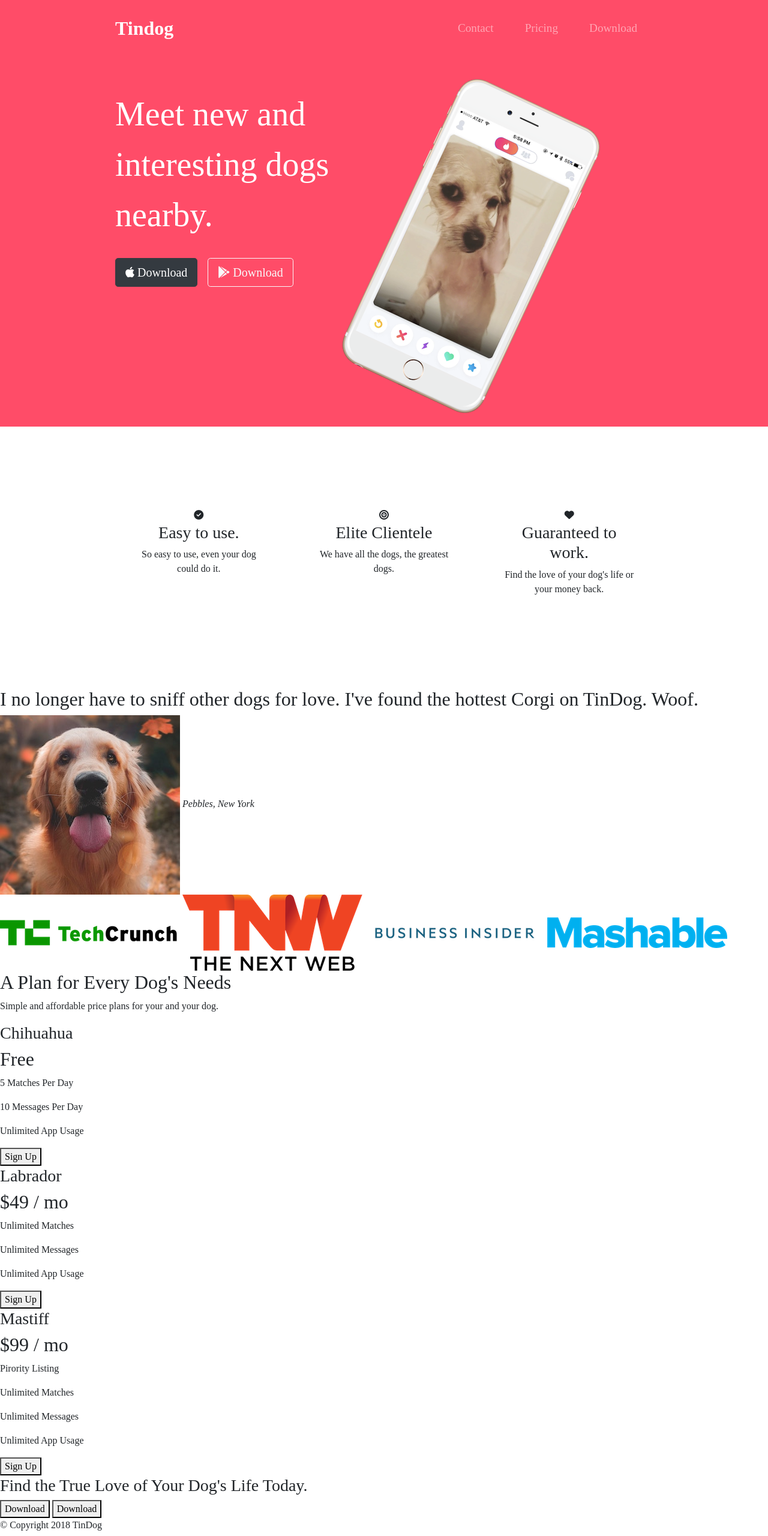
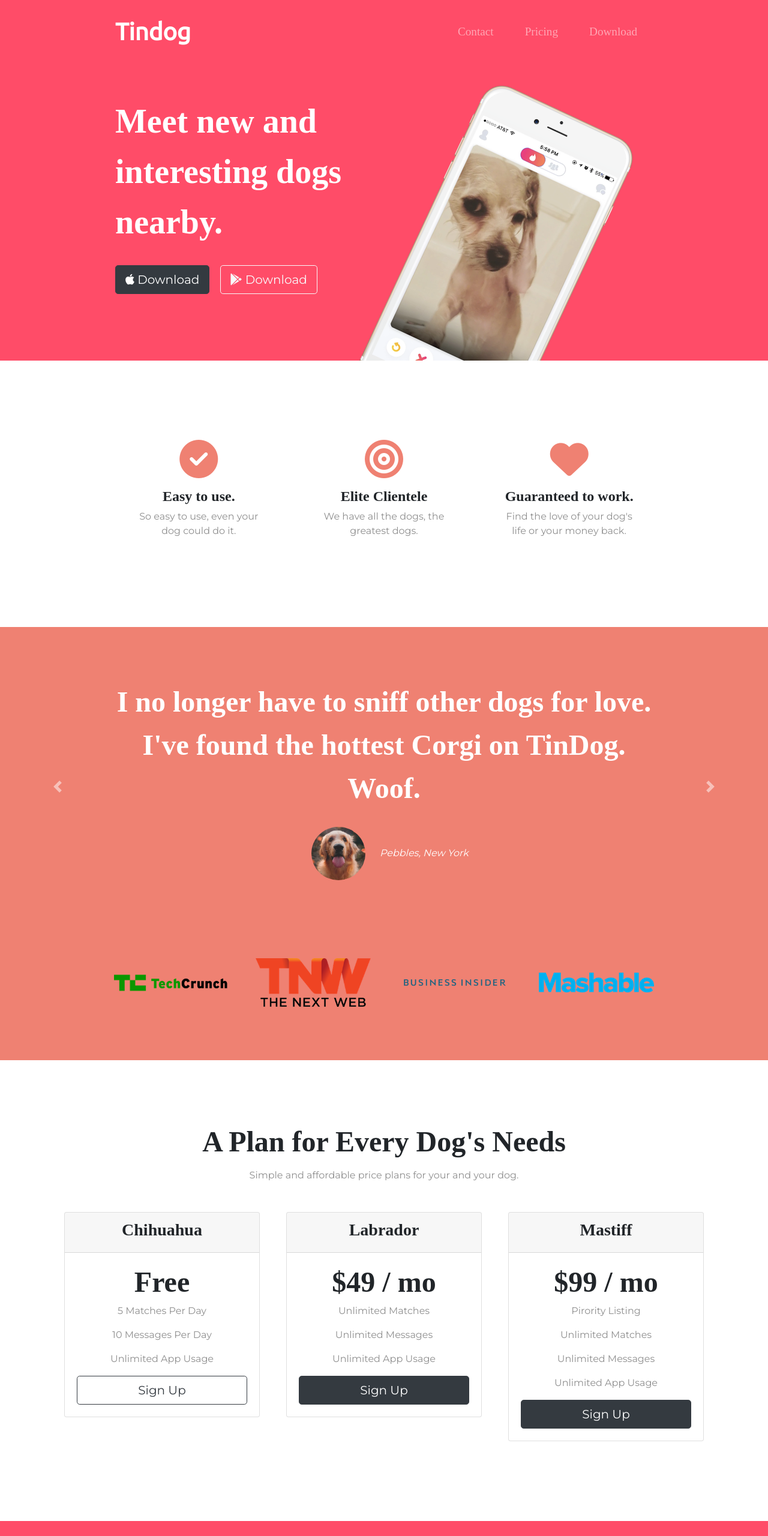
Before and after one commit to jua002/TinDog, a plain HTML site: page index.html in a window 1280 px wide. Shown: the part 20-2580 px from the top of the page at 60% size. Drawn offline with nearby package versions, Linux system fonts and the light colour scheme.

Commit message:
final features

```diff
--- a/css/styles.css
+++ b/css/styles.css
@@ -1,24 +1,50 @@
 body {
-  font-family: "montserrat-Black";
+  font-family: "Montserrat";
+  text-align: center;
 }
 
-#title {
+h1,
+h2,
+h3,
+h4,
+h5,
+h6 {
+  font-family: "Monsterrat-Bold";
+  font-weight: 700;
+}
+
+p {
+  color: #8f8f8f;
+}
+
+/* -------Containers---------------- */
+
+.container-fluid {
+  padding: 7% 15%;
+}
+
+/* ------Sections-------------------- */
+.colored-section {
   background-color: #ff4c68;
   color: #fff;
 }
 
-.container-fluid {
-  padding: 3% 15%;
+.white-section {
+  background-color: #fff;
 }
 
-h1 {
-  font-family: "montserrat-Black";
+/* -----------Heading-------------------- */
+
+.big-heading {
+  font-family: "Montserrat-Black";
+  font-weight: 900;
   font-size: 3.5rem;
   line-height: 1.5;
 }
 
-h3 {
-  font-family: "montserrat-Bold";
+.section-heading {
+  font-size: 3rem;
+  line-height: 1.5;
 }
 
 /* ----------------Navigation Bar------------- */
@@ -28,8 +54,8 @@
 }
 
 .navbar-brand {
-  font-family: "ubuntu";
-  font-size: 2rem;
+  font-family: "Ubuntu";
+  font-size: 2.5rem;
   font-weight: bold;
 }
 
@@ -39,29 +65,108 @@
 
 .nav-link {
   font-size: 1.2rem;
-  font-family: "montserrat-light";
+  font-family: "Montserrat-light";
+  font-weight: 300;
 }
 
-/* Downlad Button */
+/* ---------------------Title Section-------------------- */
+
+#title .container-fluid {
+  padding: 3% 15% 7%;
+  text-align: left;
+}
 
 .download-button {
   margin: 5% 3% 5% 0;
 }
 
-/* Title-image */
-
 .title-image {
   width: 60%;
   transform: rotate(25deg);
+  position: absolute;
+  right: 30%;
 }
 
-/* Features section */
+/* -------------------------------Features section--------------------- */
 
 #features {
-  padding: 7% 15%;
+  position: relative;
+}
+
+.feature-title {
+  font-size: 1.5rem;
 }
 
 .feature-box {
-  text-align: center;
-  padding: 5%;
+  padding: 4.5%;
 }
+
+.icon {
+  color: #ef8172;
+  margin-bottom: 1rem;
+}
+
+.icon:hover {
+  color: #ff4c68;
+}
+
+/* -----------------Testimonial Section----------------------------------------- */
+
+#testimonials {
+  background-color: #ef8172;
+}
+
+.testimonial-text {
+  font-size: 3rem;
+  line-height: 1.5;
+}
+
+.testimonial-image {
+  width: 10%;
+  border-radius: 100%;
+  margin: 20px;
+}
+
+#press {
+  background-color: #ef8172;
+  padding-bottom: 3%;
+}
+
+.press-logo {
+  width: 15%;
+  margin: 20px 20px 50px;
+}
+
+/* ---------------------Pricing Section------------------------------------- */
+
+#pricing {
+  padding: 100px;
+  line-height: 1.5;
+}
+
+.price-text {
+  font-size: 3rem;
+}
+
+.pricing-column {
+  padding: 3% 2%;
+}
+
+/* ------------------------CTA Section------------------------------------ */
+
+/* ------------------------------Footer section---------------------------- */
+
+.social-icon {
+  margin: 20px 10px;
+}
+
+@media (max-width: 1028px) {
+  #title {
+    text-align: center;
+  }
+
+  .title-image {
+    position: static;
+    transform: rotate(0);
+  }
+}
--- a/index.html
+++ b/index.html
@@ -4,48 +4,26 @@
     <meta charset="utf-8" />
     <title>TinDog</title>
     <!-- Google fonts -->
+    <link rel="preconnect" href="https://fonts.googleapis.com">
     <link rel="preconnect" href="https://fonts.gstatic.com"/>
-    <link href="https://fonts.googleapis.com/css2?family=Montserrat:wght@900&display=swap" rel="stylesheet"/>
-
-
+    <link href="https://fonts.googleapis.com/css2?family=Montserrat:wght@300;400;700;900&family=Ubuntu&display=swap" rel="stylesheet">
 
 
     <!-- what link is this -->
-    <link
-      rel="stylesheet"
-      href="https://cdn.jsdelivr.net/npm/bootstrap@4.6.0/dist/css/bootstrap.min.css"
-      integrity="sha384-B0vP5xmATw1+K9KRQjQERJvTumQW0nPEzvF6L/Z6nronJ3oUOFUFpCjEUQouq2+l"
-      crossorigin="anonymous"
-    />
+    <link rel="stylesheet" href="https://cdn.jsdelivr.net/npm/bootstrap@4.6.1/dist/css/bootstrap.min.css" integrity="sha384-zCbKRCUGaJDkqS1kPbPd7TveP5iyJE0EjAuZQTgFLD2ylzuqKfdKlfG/eSrtxUkn" crossorigin="anonymous">
     <!-- css stylesheet -->
     <link rel="stylesheet" href="css/styles.css" />
 
     <!-- font awesome -->
     <script src="https://kit.fontawesome.com/c3abb40775.js" crossorigin="anonymous"></script>
 
-    <!-- Bootstrap script -->
-    <script
-      src="https://code.jquery.com/jquery-3.5.1.slim.min.js"
-      integrity="sha384-DfXdz2htPH0lsSSs5nCTpuj/zy4C+OGpamoFVy38MVBnE+IbbVYUew+OrCXaRkfj"
-      crossorigin="anonymous"
-    ></script>
-    <script
-      src="https://cdn.jsdelivr.net/npm/popper.js@1.16.1/dist/umd/popper.min.js"
-      integrity="sha384-9/reFTGAW83EW2RDu2S0VKaIzap3H66lZH81PoYlFhbGU+6BZp6G7niu735Sk7lN"
-      crossorigin="anonymous"
-    ></script>
-    <script
-      src="https://cdn.jsdelivr.net/npm/bootstrap@4.6.0/dist/js/bootstrap.min.js"
-      integrity="sha384-+YQ4JLhjyBLPDQt//I+STsc9iw4uQqACwlvpslubQzn4u2UU2UFM80nGisd026JF"
-      crossorigin="anonymous"
-    ></script>
+
+
   </head>
 
   <body>
-    <section id="title">
+    <section class="colored-section" id="title">
       <div class="container-fluid">
-
-
       <!-- Nav Bar -->
         <nav class="navbar navbar-expand-lg navbar-dark">
           <a class="navbar-brand" href="">Tindog</a>
@@ -63,13 +41,13 @@
           <div class="collapse navbar-collapse" id="navbarTogglerDemo01">
             <ul class="navbar-nav ml-auto">
               <li class="navbar-item">
-              <a class="nav-link" href="">Contact</a>
+                <a class="nav-link" href="#footer">Contact</a>
               </li>
               <li class="navbar-item">
-              <a class="nav-link" href="">Pricing</a>
+                <a class="nav-link" href="#pricing">Pricing</a>
               </li>
               <li class="navbar-item">
-              <a class="nav-link" href="">Download</a>
+                <a class="nav-link" href="#cta">Download</a>
               </li>
             </ul>
           </div>
@@ -79,7 +57,7 @@
 
         <div class="row">
           <div class="col-lg-6">
-          <h1>Meet new and interesting dogs nearby.</h1>
+            <h1 class="big-heading">Meet new and interesting dogs nearby.</h1>
             <button type="button" class="btn btn-dark btn-lg download-button"><i class="fab fa-apple"></i> Download</button>
             <button type="button" class="btn btn-outline-light btn-lg download-button"><i class="fab fa-google-play"></i> Download</button>
           </div>
@@ -92,93 +70,150 @@
 
     <!-- Features -->
 
-    <section id="features">
+    <section class="white-section" id="features">
+      <div class="container-fluid">
         <div class="row">
           <div class="feature-box col-lg-4">
-          <i class="fas fa-check-circle"></i>
-          <h3>Easy to use.</h3>
+            <i class="icon fas fa-check-circle fa-4x"></i>
+            <h3 class="feature-title">Easy to use.</h3>
             <p>So easy to use, even your dog could do it.</p>
           </div>
 
           <div class="feature-box col-lg-4">
-          <i class="fas fa-bullseye"></i>
-          <h3>Elite Clientele</h3>
+            <i class="icon fas fa-bullseye fa-4x"></i>
+            <h3 class="feature-title">Elite Clientele</h3>
             <p>We have all the dogs, the greatest dogs.</p>
           </div>
 
           <div class="feature-box col-lg-4">
-          <i class="fas fa-heart"></i>
-          <h3>Guaranteed to work.</h3>
+            <i class="icon fas fa-heart fa-4x"></i>
+            <h3 class="feature-title">Guaranteed to work.</h3>
             <p>Find the love of your dog's life or your money back.</p>
+          </div>
         </div>
       </div>
     </section>
 
     <!-- Testimonials -->
 
-    <section id="testimonials">
-      <h2>
+    <section class="colored-section" id="testimonials">
+      <div id="testimonial-carousel" class="carousel slide" data-ride="false">
+        <div class="carousel-inner">
+          <div class="carousel-item active container-fluid">
+            <h2 class="testimonial-text">
               I no longer have to sniff other dogs for love. I've found the hottest
               Corgi on TinDog. Woof.
             </h2>
-      <img src="images/dog-img.jpg" alt="dog-profile" />
+            <img class="testimonial-image" src="images/dog-img.jpg" alt="dog-profile" />
             <em>Pebbles, New York</em>
+          </div>
+          <div class="carousel-item container-fluid">
+            <h2 class="testimonial-text">My dog used to be so lonely, but with TinDog's help, they've found the love of their life. I think.</h2>
+            <img class="testimonial-image" src="images/lady-img.jpg" alt="lady-profile">
+            <em>Beverly, Illinois</em>
+          </div>
+        </div>
+        <button class="carousel-control-prev" type="button" data-target="#testimonial-carousel" data-slide="prev">
+          <span class="carousel-control-prev-icon"></span>
+        </button>
+        <button class="carousel-control-next" type="button" data-target="#testimonial-carousel" data-slide="next">
+          <span class="carousel-control-next-icon"></span>
+        </button>
+      </div>
 
-      <!-- <h2 class="testimonial-text">My dog used to be so lonely, but with TinDog's help, they've found the love of their life. I think.</h2>
-    <img class="testimonial-image" src="images/lady-img.jpg" alt="lady-profile">
-    <em>Beverly, Illinois</em> -->
     </section>
 
     <!-- Press -->
 
-    <section id="press">
-      <img src="images/techcrunch.png" alt="tc-logo" />
-      <img src="images/tnw.png" alt="tnw-logo" />
-      <img src="images/bizinsider.png" alt="biz-insider-logo" />
-      <img src="images/mashable.png" alt="mashable-logo" />
+    <section class="colored-section" id="press">
+      <img class="press-logo" src="images/techcrunch.png" alt="tc-logo" />
+      <img class="press-logo" src="images/tnw.png" alt="tnw-logo" />
+      <img class="press-logo" src="images/bizinsider.png" alt="biz-insider-logo" />
+      <img class="press-logo" src="images/mashable.png" alt="mashable-logo" />
     </section>
 
     <!-- Pricing -->
 
-    <section id="pricing">
-      <h2>A Plan for Every Dog's Needs</h2>
+    <section class="white-section" id="pricing">
+      <h2 class="section-heading">A Plan for Every Dog's Needs</h2>
       <p>Simple and affordable price plans for your and your dog.</p>
 
+      <div class="row">
+
+        <div class="pricing-column col-lg-4 col-md-6">
+          <div class="card">
+            <div class="card-header">
               <h3>Chihuahua</h3>
-      <h2>Free</h2>
+            </div>
+            <div class="card-body">
+              <h2 class="price-text">Free</h2>
               <p>5 Matches Per Day</p>
               <p>10 Messages Per Day</p>
               <p>Unlimited App Usage</p>
-      <button type="button">Sign Up</button>
+              <button class="btn btn-lg btn-block btn-outline-dark" type="button">Sign Up</button>
+            </div>
+          </div>
+        </div>
 
+        <div class="pricing-column col-lg-4 col-md-6">
+          <div class="card">
+            <div class="card-header">
               <h3>Labrador</h3>
-      <h2>$49 / mo</h2>
+            </div>
+            <div class="card-body">
+              <h2 class="price-text">$49 / mo</h2>
               <p>Unlimited Matches</p>
               <p>Unlimited Messages</p>
               <p>Unlimited App Usage</p>
-      <button type="button">Sign Up</button>
+              <button class="btn btn-lg btn-block btn-dark" type="button">Sign Up</button>
+            </div>
+          </div>
+        </div>
 
+        <div class="pricing-column col-lg-4">
+          <div class="card">
+            <div class="card-header">
               <h3>Mastiff</h3>
-      <h2>$99 / mo</h2>
+            </div>
+            <div class="card-body">
+              <h2 class="price-text">$99 / mo</h2>
               <p>Pirority Listing</p>
               <p>Unlimited Matches</p>
               <p>Unlimited Messages</p>
               <p>Unlimited App Usage</p>
-      <button type="button">Sign Up</button>
+              <button class="btn btn-lg btn-block btn-dark" type="button">Sign Up</button>
+            </div>
+          </div>
+        </div>
+
+      </div>
     </section>
 
     <!-- Call to Action -->
 
-    <section id="cta">
-      <h3>Find the True Love of Your Dog's Life Today.</h3>
-      <button type="button">Download</button>
-      <button type="button">Download</button>
+    <section class="colored-section" id="cta">
+      <div class="container-fluid">
+        <h3 class="big-heading">Find the True Love of Your Dog's Life Today.</h3>
+        <button type="button"  class="download-button btn btn-dark btn-lg"><i class="fab fa-apple"></i> Download</button>
+        <button type="button" class="download-button btn btn-light btn-lg"><i class="fab fa-google-play"></i> Download</button>
+      </div>
     </section>
 
     <!-- Footer -->
 
-    <footer id="footer">
+    <footer class="white-section" id="footer">
+      <div class="container-fluid">
+        <i class="social-icon fab fa-brands fa-facebook"></i>
+        <i class="social-icon fab fa-brands fa-twitter"></i>
+        <i class="social-icon fab fa-brands fa-instagram"></i>
+        <i class="social-icon fa fa-solid fa-envelope"></i>
         <p>© Copyright 2018 TinDog</p>
+      </div>
     </footer>
+
+    <!-- Bootstrap script -->
+    <script src="https://cdn.jsdelivr.net/npm/jquery@3.5.1/dist/jquery.slim.min.js" integrity="sha384-DfXdz2htPH0lsSSs5nCTpuj/zy4C+OGpamoFVy38MVBnE+IbbVYUew+OrCXaRkfj" crossorigin="anonymous"></script>
+    <script src="https://cdn.jsdelivr.net/npm/popper.js@1.16.1/dist/umd/popper.min.js" integrity="sha384-9/reFTGAW83EW2RDu2S0VKaIzap3H66lZH81PoYlFhbGU+6BZp6G7niu735Sk7lN" crossorigin="anonymous"></script>
+    <script src="https://cdn.jsdelivr.net/npm/bootstrap@4.6.1/dist/js/bootstrap.min.js" integrity="sha384-VHvPCCyXqtD5DqJeNxl2dtTyhF78xXNXdkwX1CZeRusQfRKp+tA7hAShOK/B/fQ2" crossorigin="anonymous"></script>
   </body>
 </html>
```
Lines whose indentation alone changed are shown as unchanged.
